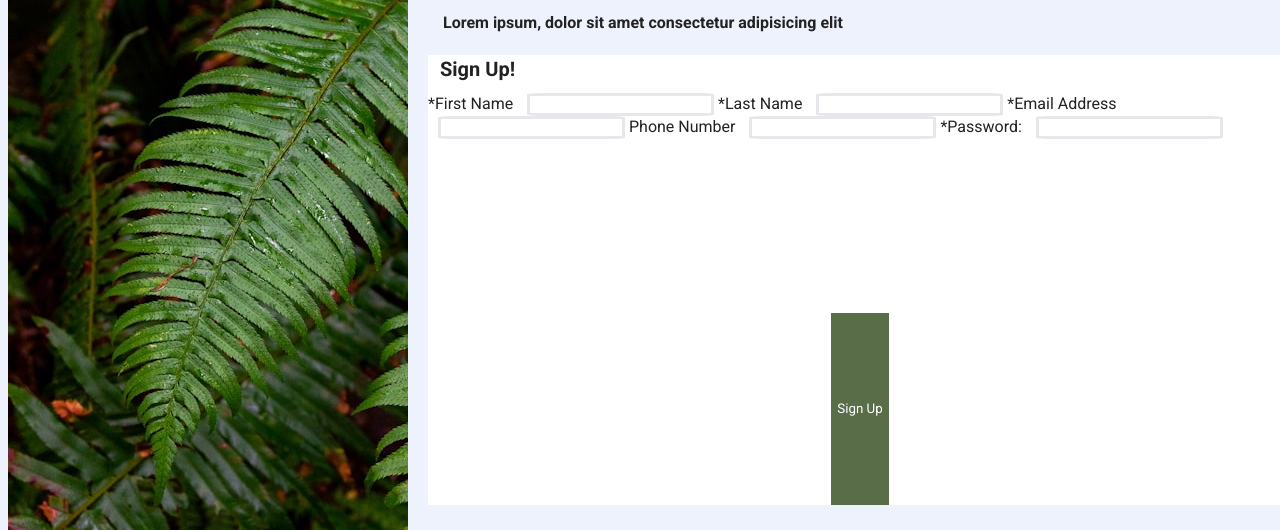
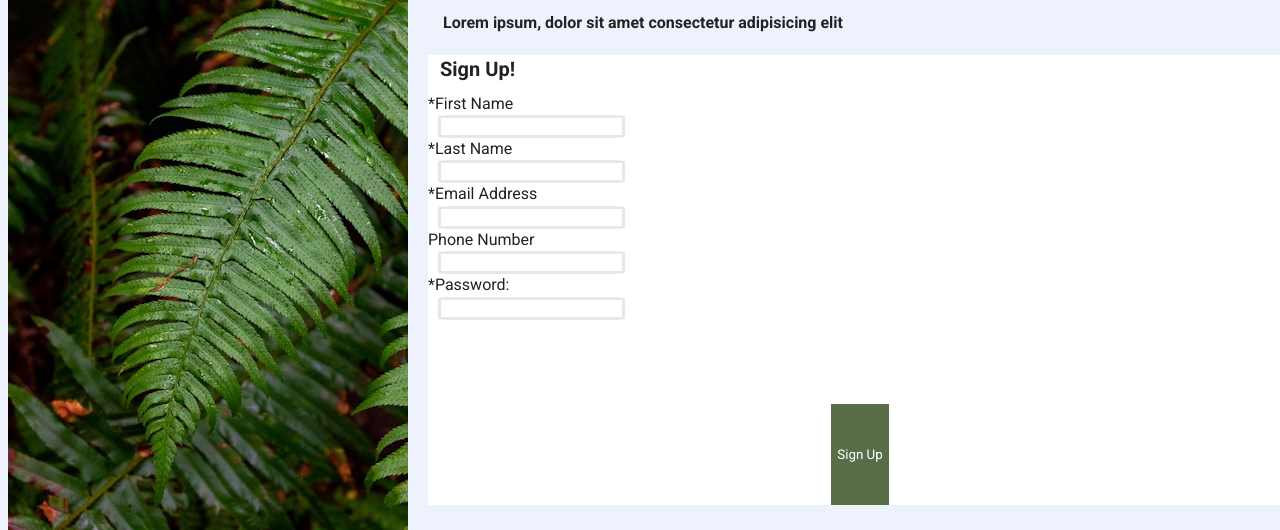
Before and after one commit to ashc735/sign-up-form, a website built with webpack: page index.html in a window 1280 px wide. Shown: the part 270-800 px from the top of the page. Built offline with nearby package versions, Linux system fonts and the light colour scheme; a web font is replaced by a local one.

Commit message:
More styles

```diff
--- a/css/style.css
+++ b/css/style.css
@@ -194,11 +194,13 @@ legend {
 }
 
 input {
+  display: flex;
+  flex-flow: row wrap;
+  justify-content: space-between;
   border: #E5E7EB solid;
   border-radius: 7%;
   gap: 5px;
   margin-left: 10px;
-
 }
 
 button {
```
